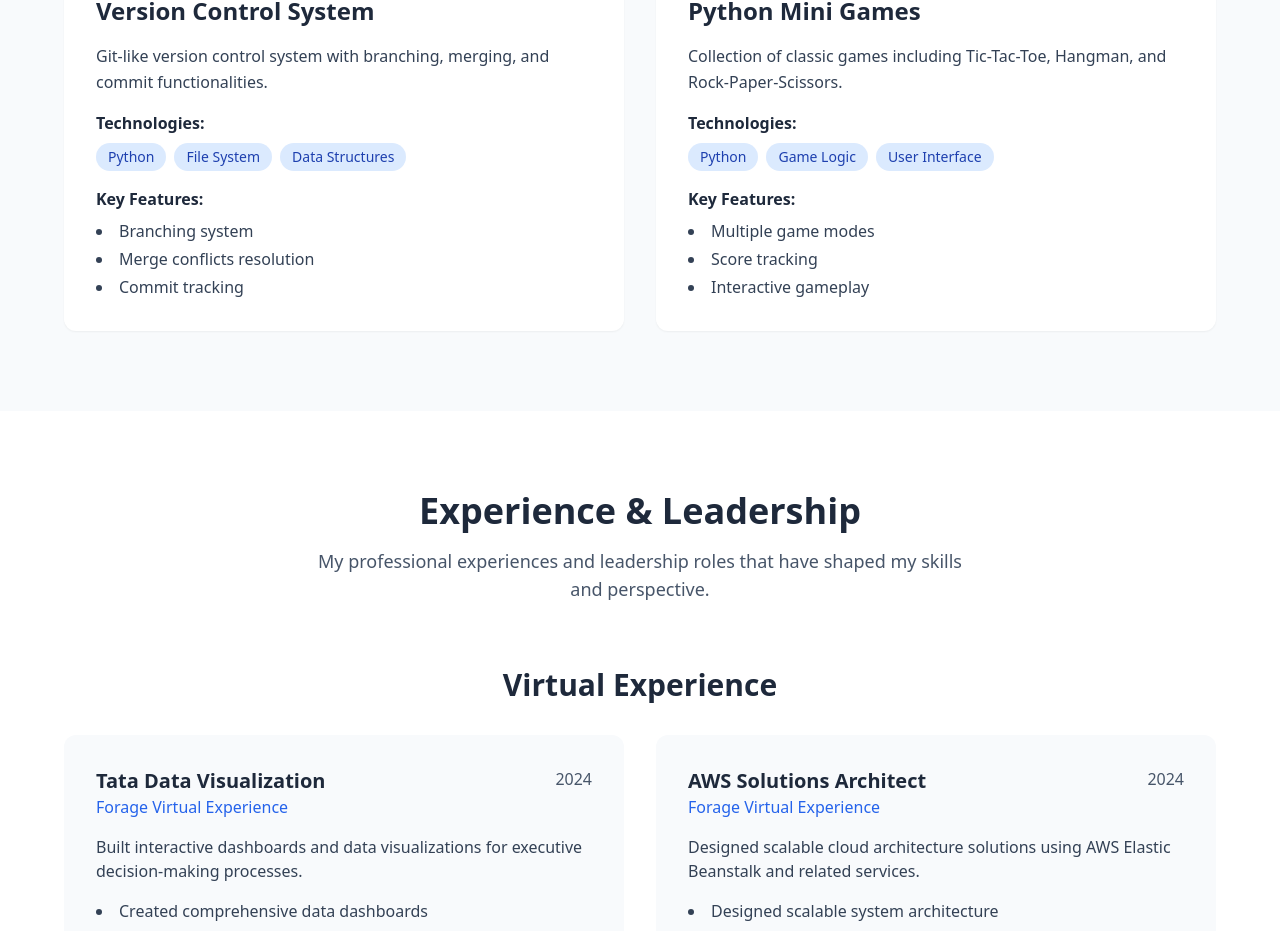
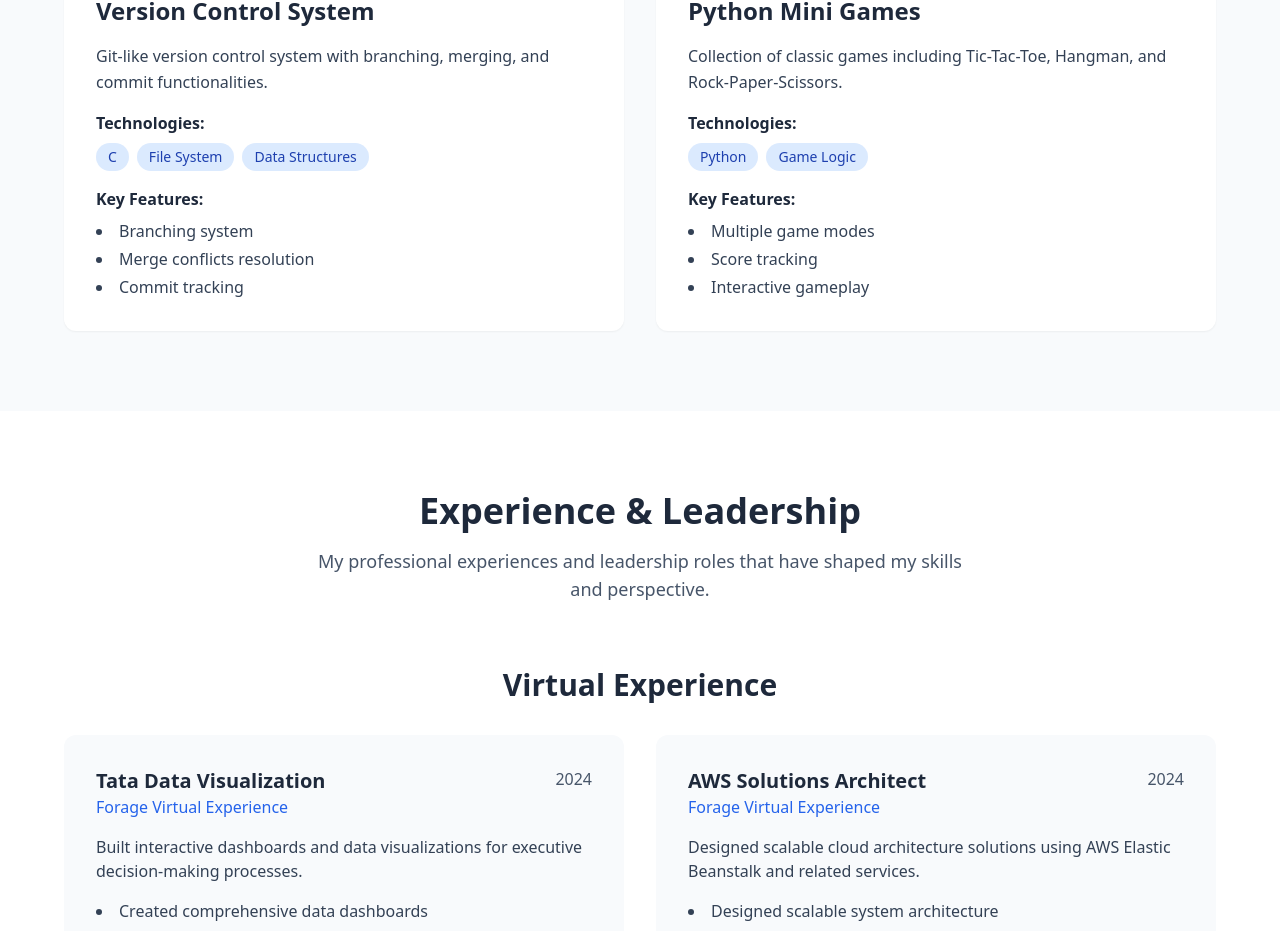
Before and after one commit to Prerna24122005/prerna-portfolio, a React (Vite) app: page / in a window 1280 px wide. Shown: the part 2473-3404 px from the top of the page. Built offline with nearby package versions, Linux system fonts and the light colour scheme.

Commit message:
Update Projects.tsx

```diff
--- a/src/components/Projects.tsx
+++ b/src/components/Projects.tsx
@@ -16,13 +16,13 @@ const Projects = () => {
     {
       title: "Version Control System",
       description: "Git-like version control system with branching, merging, and commit functionalities.",
-      technologies: ["Python", "File System", "Data Structures"],
+      technologies: ["C", "File System", "Data Structures"],
       features: ["Branching system", "Merge conflicts resolution", "Commit tracking"]
     },
     {
       title: "Python Mini Games",
       description: "Collection of classic games including Tic-Tac-Toe, Hangman, and Rock-Paper-Scissors.",
-      technologies: ["Python", "Game Logic", "User Interface"],
+      technologies: ["Python", "Game Logic"],
       features: ["Multiple game modes", "Score tracking", "Interactive gameplay"]
     }
   ];
```
